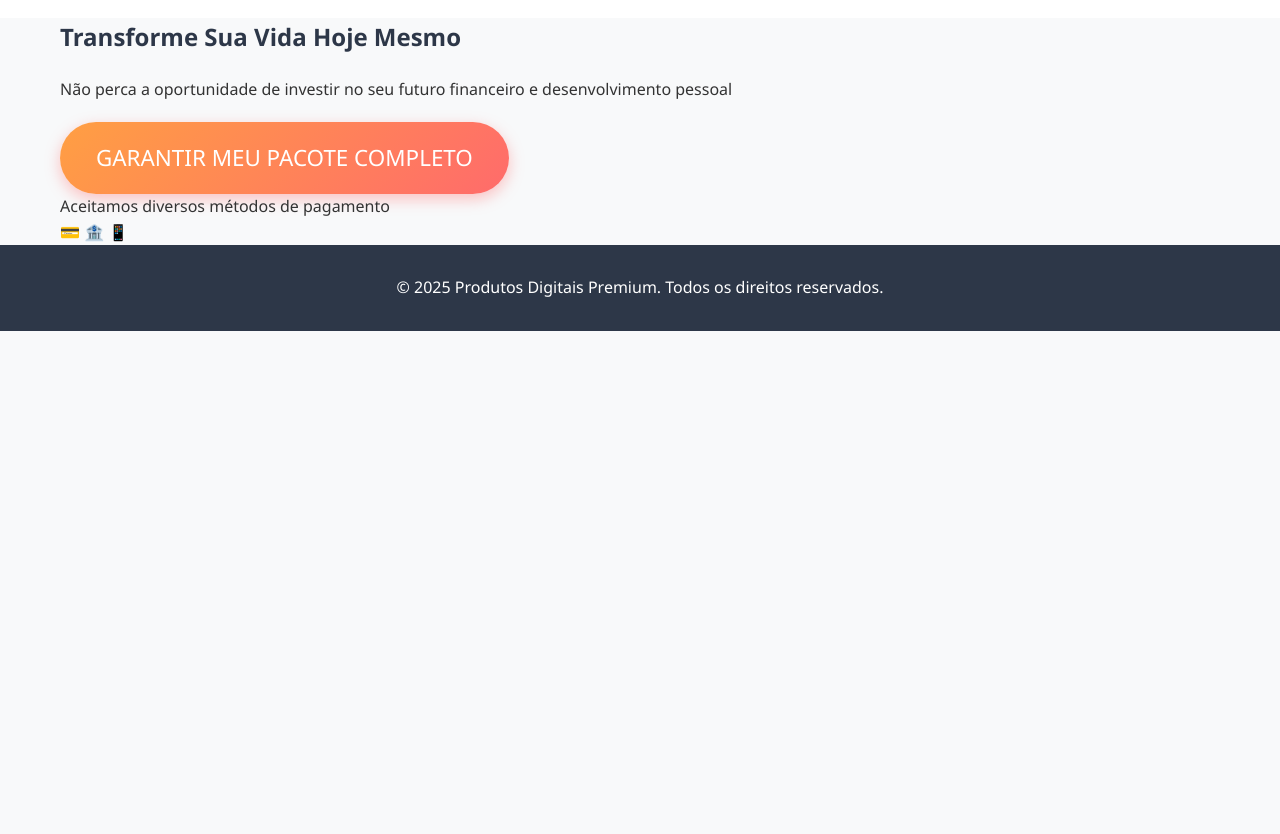
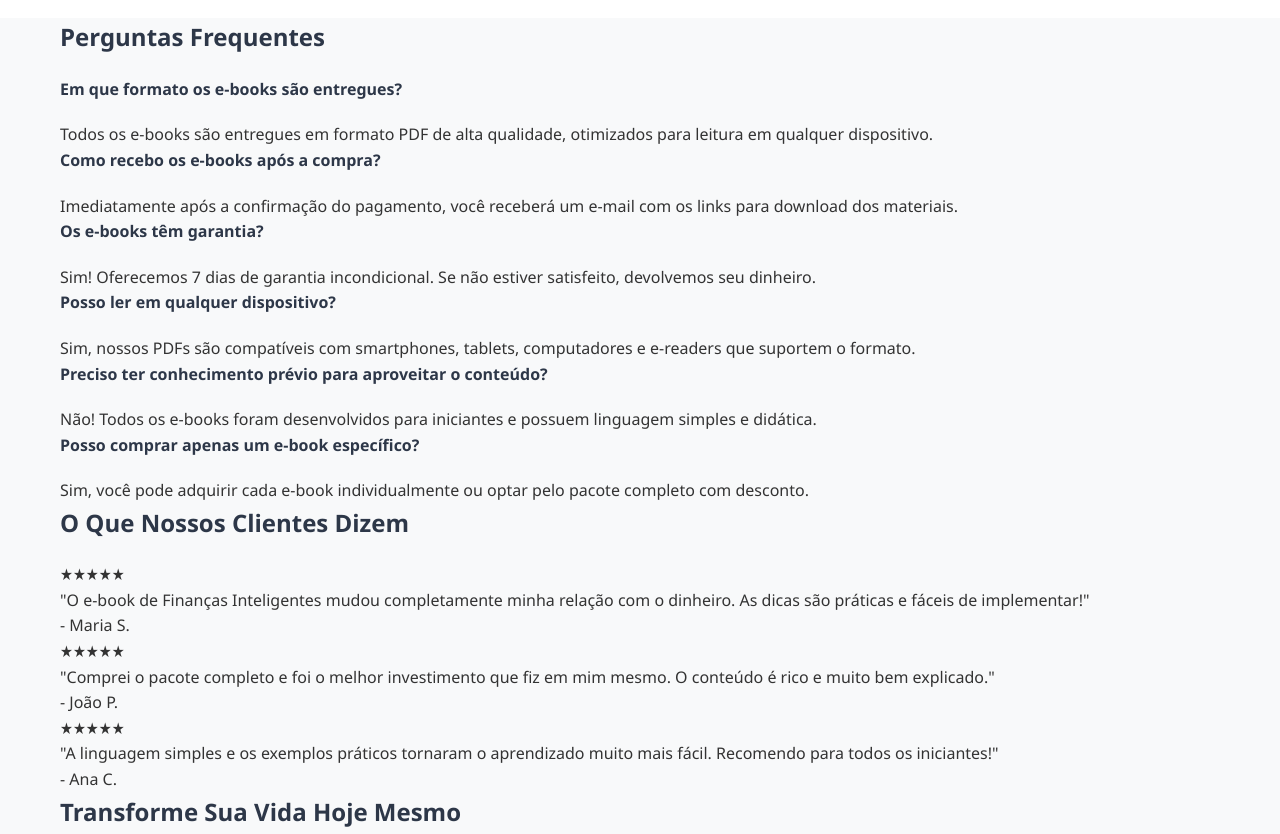
Before and after one commit to lucasgtcarvalho/pagina-vendas-ebooks, a plain HTML site: page index.html in a window 1280 px wide. Shown: the part 2500-3334 px from the top of the page. Before the commit the page ends 2831 px from the top, so only its background shows below. Drawn offline with Linux system fonts and the light colour scheme.

Commit message:
Update index.html

```diff
--- a/index.html
+++ b/index.html
@@ -563,6 +563,60 @@
         </div>
     </div>
 </section>
+ <section class="faq">
+        <div class="container">
+            <h2>Perguntas Frequentes</h2>
+            <div class="faq-grid">
+                <div class="faq-item">
+                    <h4>Em que formato os e-books são entregues?</h4>
+                    <p>Todos os e-books são entregues em formato PDF de alta qualidade, otimizados para leitura em qualquer dispositivo.</p>
+                </div>
+                <div class="faq-item">
+                    <h4>Como recebo os e-books após a compra?</h4>
+                    <p>Imediatamente após a confirmação do pagamento, você receberá um e-mail com os links para download dos materiais.</p>
+                </div>
+                <div class="faq-item">
+                    <h4>Os e-books têm garantia?</h4>
+                    <p>Sim! Oferecemos 7 dias de garantia incondicional. Se não estiver satisfeito, devolvemos seu dinheiro.</p>
+                </div>
+                <div class="faq-item">
+                    <h4>Posso ler em qualquer dispositivo?</h4>
+                    <p>Sim, nossos PDFs são compatíveis com smartphones, tablets, computadores e e-readers que suportem o formato.</p>
+                </div>
+                <div class="faq-item">
+                    <h4>Preciso ter conhecimento prévio para aproveitar o conteúdo?</h4>
+                    <p>Não! Todos os e-books foram desenvolvidos para iniciantes e possuem linguagem simples e didática.</p>
+                </div>
+                <div class="faq-item">
+                    <h4>Posso comprar apenas um e-book específico?</h4>
+                    <p>Sim, você pode adquirir cada e-book individualmente ou optar pelo pacote completo com desconto.</p>
+                </div>
+            </div>
+        </div>
+    </section>
+
+    <section class="testimonials">
+        <div class="container">
+            <h2>O Que Nossos Clientes Dizem</h2>
+            <div class="testimonial-grid">
+                <div class="testimonial-card">
+                    <div class="stars">★★★★★</div>
+                    <p class="testimonial-text">"O e-book de Finanças Inteligentes mudou completamente minha relação com o dinheiro. As dicas são práticas e fáceis de implementar!"</p>
+                    <p class="testimonial-author">- Maria S.</p>
+                </div>
+                <div class="testimonial-card">
+                    <div class="stars">★★★★★</div>
+                    <p class="testimonial-text">"Comprei o pacote completo e foi o melhor investimento que fiz em mim mesmo. O conteúdo é rico e muito bem explicado."</p>
+                    <p class="testimonial-author">- João P.</p>
+                </div>
+                <div class="testimonial-card">
+                    <div class="stars">★★★★★</div>
+                    <p class="testimonial-text">"A linguagem simples e os exemplos práticos tornaram o aprendizado muito mais fácil. Recomendo para todos os iniciantes!"</p>
+                    <p class="testimonial-author">- Ana C.</p>
+                </div>
+            </div>
+        </div>
+    </section>
 
 <section class="final-cta">
     <div class="container">
```
